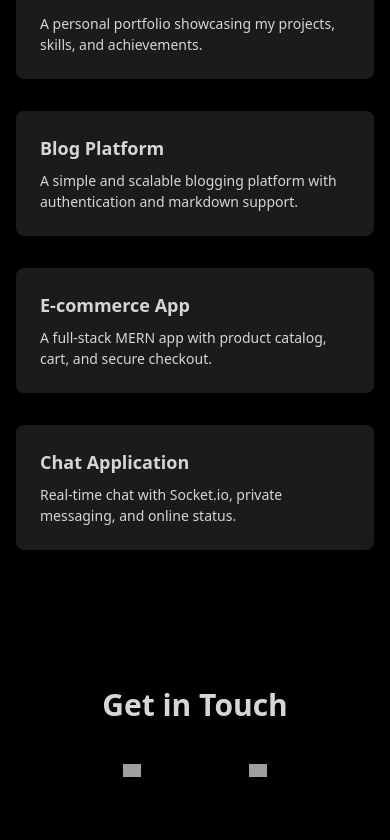
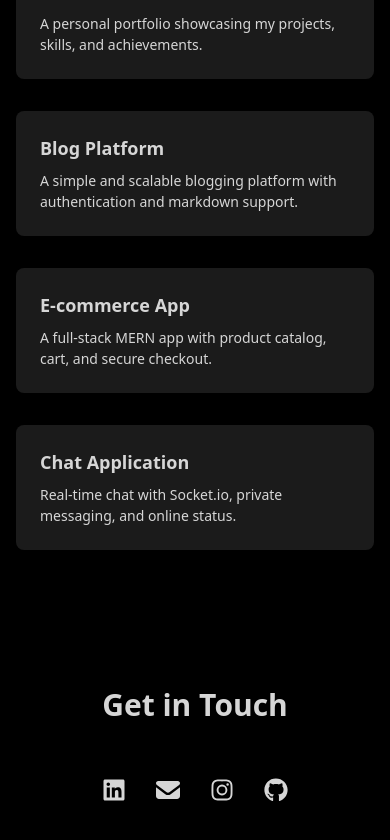
Before and after one commit to ameenamzz/ameenShouketh, a React (Vite) app: page / in a window 390 px wide. Shown: the part 1264-2104 px from the top of the page. Built offline with nearby package versions, Linux system fonts and the light colour scheme; grey boxes are pictures that could not be loaded.

Commit message:
added links in contact section

```diff
--- a/index.html
+++ b/index.html
@@ -1,13 +1,17 @@
 <!doctype html>
 <html lang="en">
+
 <head>
   <meta charset="UTF-8" />
-    <link  rel="icon" type="image/svg+xml" href="/vite.svg" />
+  <link rel="icon" type="image/svg+xml" href="/vite.svg" />
+  <link rel="stylesheet" type='text/css' href="https://cdn.jsdelivr.net/gh/devicons/devicon@latest/devicon.min.css" />
   <meta name="viewport" content="width=device-width, initial-scale=1.0" />
   <title>AmeenShouketh</title>
 </head>
+
 <body>
   <div id="root"></div>
   <script type="module" src="/src/main.jsx"></script>
 </body>
+
 </html>
--- a/package.json
+++ b/package.json
@@ -10,6 +10,10 @@
     "preview": "vite preview"
   },
   "dependencies": {
+    "@fortawesome/fontawesome-svg-core": "^7.0.0",
+    "@fortawesome/free-brands-svg-icons": "^7.0.0",
+    "@fortawesome/free-solid-svg-icons": "^7.0.0",
+    "@fortawesome/react-fontawesome": "^0.2.6",
     "@tailwindcss/vite": "^4.1.12",
     "react": "^19.1.1",
     "react-dom": "^19.1.1",
--- a/src/components/Contact.jsx
+++ b/src/components/Contact.jsx
@@ -1,30 +1,108 @@
 import React from "react";
-
+import { FontAwesomeIcon } from "@fortawesome/react-fontawesome";
+import {
+  faLinkedin,
+  faInstagram,
+  faGithub,
+} from "@fortawesome/free-brands-svg-icons";
+import { faEnvelope } from "@fortawesome/free-solid-svg-icons";
 const Contact = ({ darkTheme }) => {
   return (
     <div>
       <section className="hero bg-base-00 ">
         <div className="hero-content text-center px-4 sm:px-6 lg:px-8">
           <div className="max-w-3xl">
-            <h1 className="text-3xl sm:text-4xl lg:text-6xl font-bold leading-tight">
+            <h1 className="text-3xl sm:text-4xl lg:text-4xl font-bold leading-tight">
               Get in Touch
             </h1>
-            <div className="flex justify-evenly py-10">
+            <div className=" py-10">
               {darkTheme ? (
-                <img
-                  className="w-[5%]"
-                  src="https://cdn.jsdelivr.net/gh/devicons/devicon@latest/icons/linkedin/linkedin-original.svg"
-                />
+                <>
+                  <ul className="menu menu-horizontal bg-base-">
+                    <li>
+                      <a href="https://www.linkedin.com/in/ameenshouketh">
+                        <FontAwesomeIcon
+                          icon={faLinkedin}
+                          className="text-white-600 text-2xl"
+                        />
+                      </a>
+                    </li>
+                    <li>
+                      <a
+                        href="https://mail.google.com/mail/?view=cm&fs=1&to=shoukethameen@gmail.com"
+                        target="blank"
+                      >
+                        <FontAwesomeIcon
+                          icon={faEnvelope}
+                          className="text-white-600 text-2xl"
+                        />
+                      </a>
+                    </li>
+                    <li>
+                      <a
+                        href="https://www.instagram.com/ameen_shouketh/"
+                        target="blank"
+                      >
+                        <FontAwesomeIcon
+                          icon={faInstagram}
+                          className="text-white-600 text-2xl"
+                        />
+                      </a>
+                    </li>
+                    <li>
+                      <a href="https://github.com/ameenamzz">
+                        <FontAwesomeIcon
+                          icon={faGithub}
+                          className="text-white-600 text-2xl"
+                        />
+                      </a>
+                    </li>
+                  </ul>
+                </>
               ) : (
-                <img
-                  className="w-[5%]"
-                  src="https://cdn.jsdelivr.net/gh/devicons/devicon@latest/icons/linkedin/linkedin-plain.svg"
-                />
+                <>
+                   <ul className="menu menu-horizontal bg-base-">
+                    <li>
+                      <a href="https://www.linkedin.com/in/ameenshouketh">
+                        <FontAwesomeIcon
+                          icon={faLinkedin}
+                          className="text-black-600 text-2xl"
+                        />
+                      </a>
+                    </li>
+                    <li>
+                      <a
+                        href="https://mail.google.com/mail/?view=cm&fs=1&to=shoukethameen@gmail.com"
+                        target="blank"
+                      >
+                        <FontAwesomeIcon
+                          icon={faEnvelope}
+                          className="text-black-600 text-2xl"
+                        />
+                      </a>
+                    </li>
+                    <li>
+                      <a
+                        href="https://www.instagram.com/ameen_shouketh/"
+                        target="blank"
+                      >
+                        <FontAwesomeIcon
+                          icon={faInstagram}
+                          className="text-black-600 text-2xl"
+                        />
+                      </a>
+                    </li>
+                    <li>
+                      <a href="https://github.com/ameenamzz">
+                        <FontAwesomeIcon
+                          icon={faGithub}
+                          className="text-black-600 text-2xl"
+                        />
+                      </a>
+                    </li>
+                  </ul>
+                </>
               )}
-              <img
-                className="w-[5%]"
-                src="https://cdn.jsdelivr.net/gh/devicons/devicon@latest/icons/github/github-original.svg"
-              />
             </div>
           </div>
         </div>
```
Also changed, not shown: 1 other file (tests, documents, lock files or other folders). Lines whose indentation alone changed are shown as unchanged.
